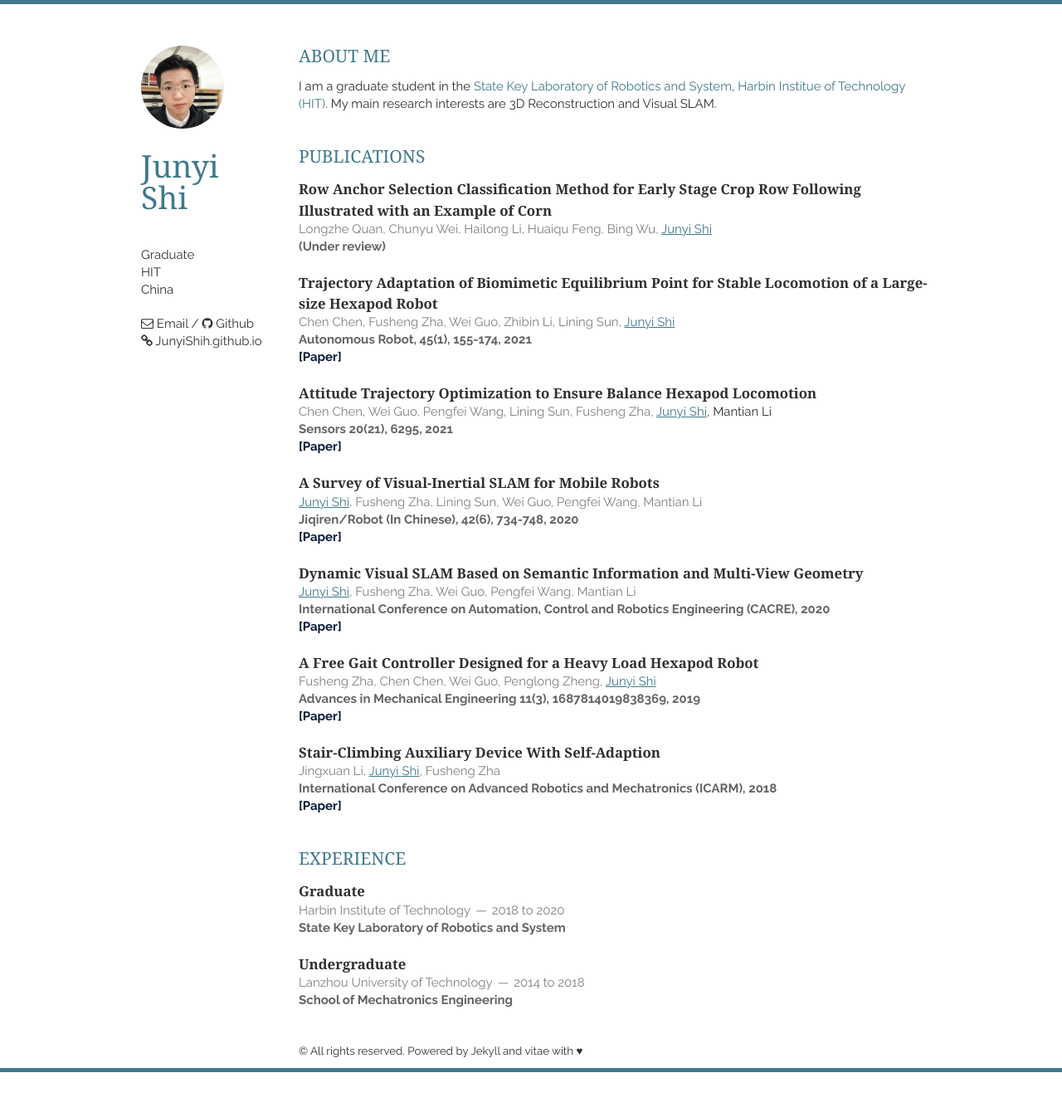
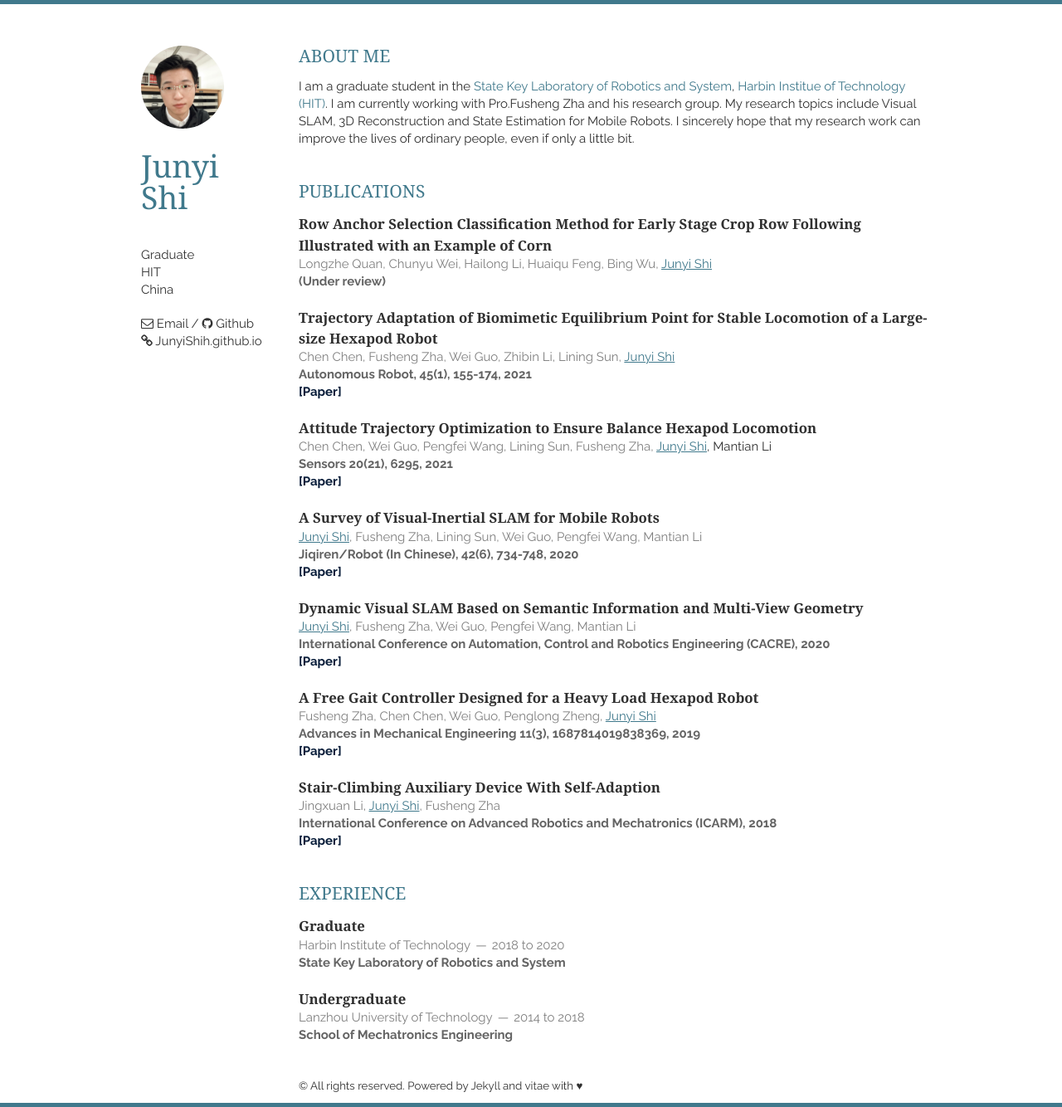
Before and after one commit to JunYiShih/JunYiShih.github.io, a Jekyll site: the page built from index.html, in a window 1280 px wide. Shown: the whole page at 83% size. Built offline with Jekyll 4.4.1, drawn with Linux system fonts in a browser that asks for light colours; nearby versions of some CDN libraries; the list of posts is cut into pages by our own code; a style sheet for code colours, icons or effects is not loaded; before the commit the page ends 1292 px from its top, so only the background shows below that.

Commit message:
Update AboutMe.html

```diff
--- a/_includes/AboutMe.html
+++ b/_includes/AboutMe.html
@@ -2,6 +2,6 @@
     <h1>About Me</h1>
     <article>
         <p>I am a graduate student in the <a href="http://robot.hit.edu.cn/main.htm"><font color="#40798C">State Key Laboratory of Robotics and System</font></a>, <a href="http://www.hit.edu.cn/"><font color="#40798C">Harbin Institue of Technology (HIT)</font></a>.
-        My main research interests are 3D Reconstruction and Visual SLAM.</p>
+        I am currently working with Pro.Fusheng Zha and his research group. My research topics include Visual SLAM, 3D Reconstruction and State Estimation for Mobile Robots. I sincerely hope that my research work can improve the lives of ordinary people, even if only a little bit.</p>
     </article>
 </section>
```
